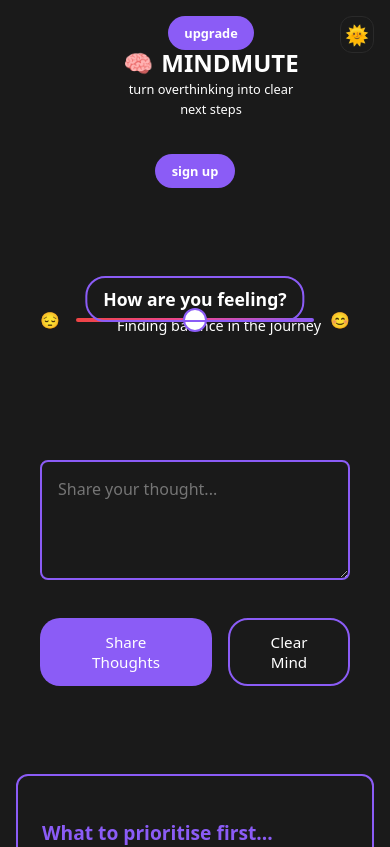
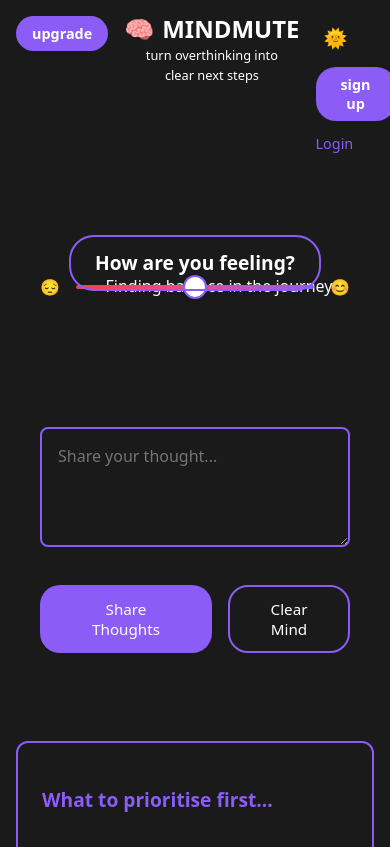
Before and after one commit to fahadbash1r/Mindmute, a React (Vite) app: page / in a window 390 px wide. Shown: the top 847 px of the page. Built offline with nearby package versions, Linux system fonts and the light colour scheme.

Commit message:
Update mobile layout to match mockup design

```diff
--- a/src/App.css
+++ b/src/App.css
@@ -627,10 +627,34 @@
 
   header {
     padding: 1rem;
+    display: grid;
+    grid-template-columns: 1fr auto 1fr;
+    align-items: start;
+    gap: 1rem;
+    position: relative;
+  }
+
+  .auth-buttons {
     display: flex;
     flex-direction: column;
-    align-items: center;
+    align-items: flex-start;
     gap: 0.5rem;
+    justify-self: start;
+  }
+
+  .upgrade-btn, .sign-up-btn {
+    padding: 0.5rem 1rem;
+    font-size: 0.9rem;
+    min-width: 80px;
+    text-align: center;
+    border-radius: 20px;
+  }
+
+  .login-btn {
+    color: #8b5cf6;
+    text-decoration: none;
+    font-size: 0.9rem;
+    margin-top: 0.25rem;
   }
 
   .logo {
@@ -639,6 +663,7 @@
     align-items: center;
     text-align: center;
     padding: 0;
+    justify-self: center;
   }
 
   .logo h1 {
@@ -656,31 +681,45 @@
     max-width: 80%;
   }
 
-  .auth-buttons {
-    display: flex;
-    flex-direction: column;
-    align-items: center;
-    gap: 0.5rem;
-    margin-top: 0;
+  .mode-switcher {
+    justify-self: end;
+    padding: 0.5rem;
+    font-size: 1.2rem;
+    margin: 0;
+    background: none;
+    border: none;
   }
 
-  .upgrade-btn {
-    margin-bottom: -0.5rem;
+  .emotion-section {
+    position: relative;
+    padding-top: 5rem;
+    margin-top: 2rem;
   }
 
-  .upgrade-btn, .sign-up-btn {
-    padding: 0.5rem 1rem;
-    font-size: 0.8rem;
-    min-width: 80px;
+  .emotion-label {
+    font-size: 1.2rem;
+    padding: 0.75rem 1.5rem;
+    white-space: nowrap;
     text-align: center;
+    width: auto;
+    top: 1rem;
+    border-radius: 25px;
   }
 
-  .mode-switcher {
+  .mood-label {
     position: absolute;
-    top: 1rem;
-    right: 1rem;
-    padding: 0.25rem;
-    font-size: 1.2rem;
+    width: 100%;
+    text-align: center;
+    font-size: 1rem;
+    margin: 0;
+    top: 3.5rem;
+    padding: 0 1rem;
+    box-sizing: border-box;
+    line-height: 1.4;
+  }
+
+  .emotion-slider {
+    margin-top: 1rem;
   }
 
   .emotion-section,
@@ -691,35 +730,6 @@
     margin: 1rem;
     padding: 1.5rem;
     box-sizing: border-box;
-  }
-
-  .emotion-section {
-    margin-top: 1.5rem;
-  }
-
-  .emotion-label {
-    font-size: 1.1rem;
-    padding: 0.5rem 1rem;
-    white-space: nowrap;
-    text-align: center;
-    width: auto;
-    top: 1rem;
-  }
-
-  .mood-label {
-    position: absolute;
-    width: 100%;
-    text-align: center;
-    font-size: 0.9rem;
-    margin: 0;
-    top: 3.5rem;
-    padding: 0 1rem;
-    box-sizing: border-box;
-    line-height: 1.4;
-  }
-
-  .emotion-slider {
-    margin-top: 0.5rem;
   }
 
   .response-section {
--- a/src/App.jsx
+++ b/src/App.jsx
@@ -314,6 +314,7 @@
           {theme === 'dark' ? '🌞' : '🌙'}
         </button>
         <button className="sign-up-btn">sign up</button>
+        <a href="#" className="login-btn">Login</a>
       </div>
     </header>
   );
```
